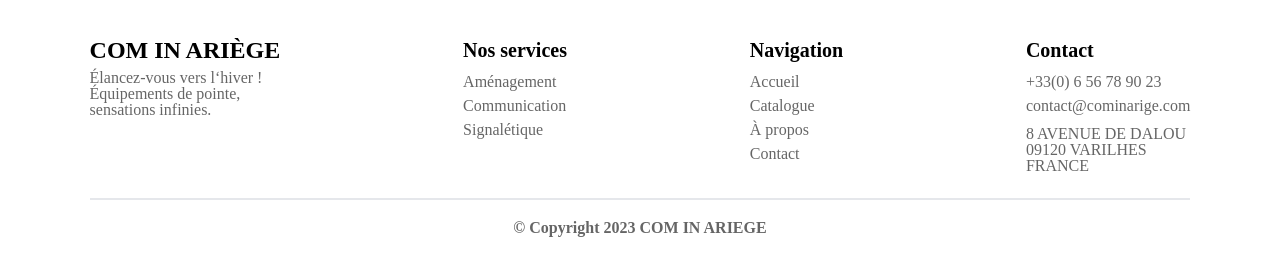
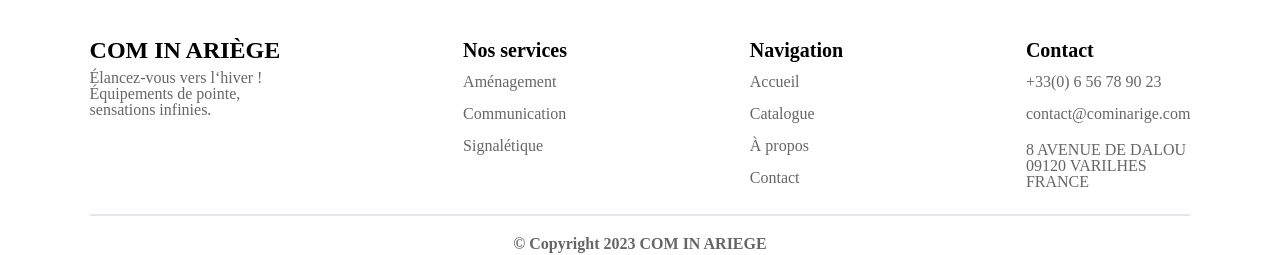
Before and after one commit to LeLicorne/com-in-ariege, a React (Vite) app: page /contact in a window 1280 px wide. Shown: the part 1582-1837 px from the top of the page. Built offline with nearby package versions, Linux system fonts and the light colour scheme; no server answers.

Commit message:
fix(nav and footer): small fixes

```diff
--- a/src/components/NavBar.tsx
+++ b/src/components/NavBar.tsx
@@ -26,9 +26,12 @@ function NavBar() {
     >
       <div className=" flex justify-between relative w-full items-center">
         <div className=" flex w-fit">
-          <h2 className="text-[5vw] sm:text-[3vw] lg:text-3xl font-bold cursor-default flex whitespace-nowrap">
+          <Link
+            to="/"
+            className="text-[5vw] sm:text-[3vw] lg:text-3xl font-bold flex whitespace-nowrap"
+          >
             COM IN ARIÈGE
-          </h2>
+          </Link>
         </div>
         <div className="hidden sm:flex flex-row w-full justify-end gap-[7%] font-medium text-black/40 text-[2vw] lg:text-xl">
           <Link to="/" className=" navBarLink">
--- a/src/main.css
+++ b/src/main.css
@@ -75,7 +75,7 @@
 }
 
 .footerArguments {
-  @apply flex flex-col text-right md:text-left gap-0 opacity-60;
+  @apply flex flex-col text-right md:text-left gap-0 md:gap-2 opacity-60;
 }
 
 .content-title {
```
